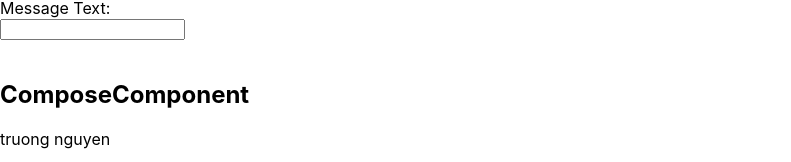
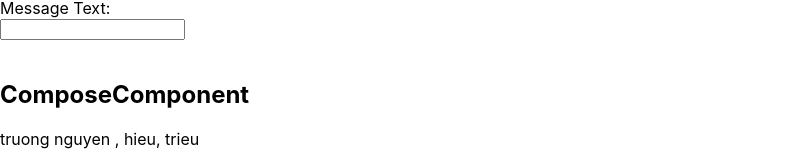
Before and after one commit to trieu0479/khoatruongnguyen, a React (Create React App) app: page / in a window 1280 px wide. Shown: the part 705-867 px from the top of the page, without its empty margins (0-791 px from the left). Built offline with nearby package versions, Linux system fonts and the light colour scheme.

Commit message:
change name

```diff
--- a/src/components/ComposeComponent/ComposeComponent.js
+++ b/src/components/ComposeComponent/ComposeComponent.js
@@ -5,7 +5,7 @@ function ComposeComponent() {
     <div>
       <h2>ComposeComponent</h2>
 
-      truong nguyen
+      truong nguyen , hieu, trieu
     </div>
   )
 }
```
